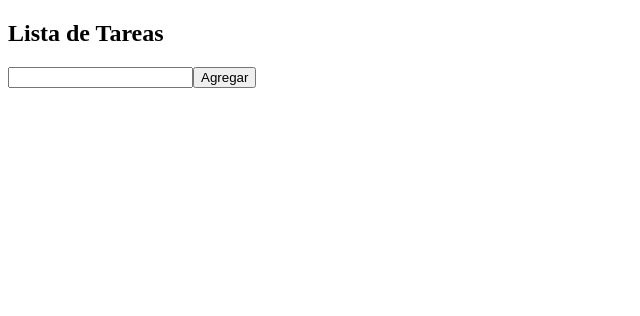
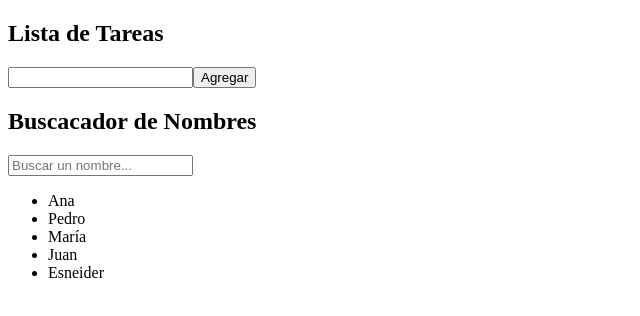
Before and after one commit to EsneiderCdD/React, a React (Vite) app: page / in a window 1280 px wide. Shown: the top 316 px of the page, without its empty margins (0-640 px from the left). Built offline with nearby package versions, Linux system fonts and the light colour scheme.

Commit message:
Ejercicio2

```diff
--- a/src/App.jsx
+++ b/src/App.jsx
@@ -1,7 +1,6 @@
 import './App.css'
 import Ejercicio1 from './components/ListaArrays/Ejercicio1'
-
-
+import Ejercicio2 from './components/ListaArrays/Ejercicio2'
 
 function App() {
 
@@ -12,6 +11,7 @@ function App() {
 
 
     <Ejercicio1 />
+    <Ejercicio2 />
 
 
 
--- a/src/components/ListaArrays/Ejercicio2.jsx
+++ b/src/components/ListaArrays/Ejercicio2.jsx
@@ -0,0 +1,33 @@
+import { useState } from "react";
+
+const Ejercicio2 = () => {
+
+
+    const [nombres, setNombres] = useState (["Ana", "Pedro", "María", "Juan", "Esneider"]);
+
+    const [busqueda, setBusqueda] = useState ("")
+
+    const nombresFiltrados = nombres.filter((nombre) => nombre.toLowerCase().includes(busqueda.toLowerCase())
+    );
+
+    return (
+        <div>
+            <h2> Buscacador de Nombres</h2>
+            <input type="text"
+                placeholder="Buscar un nombre..."
+                value={busqueda}
+                onChange={(e) => setBusqueda(e.target.value)}
+            />
+
+
+
+            <ul>
+                {nombresFiltrados.map((nombre, index) => (
+                    <li key={index}>{nombre}</li>
+                ))}
+            </ul>
+        </div>
+    )
+
+}
+export default Ejercicio2
```
